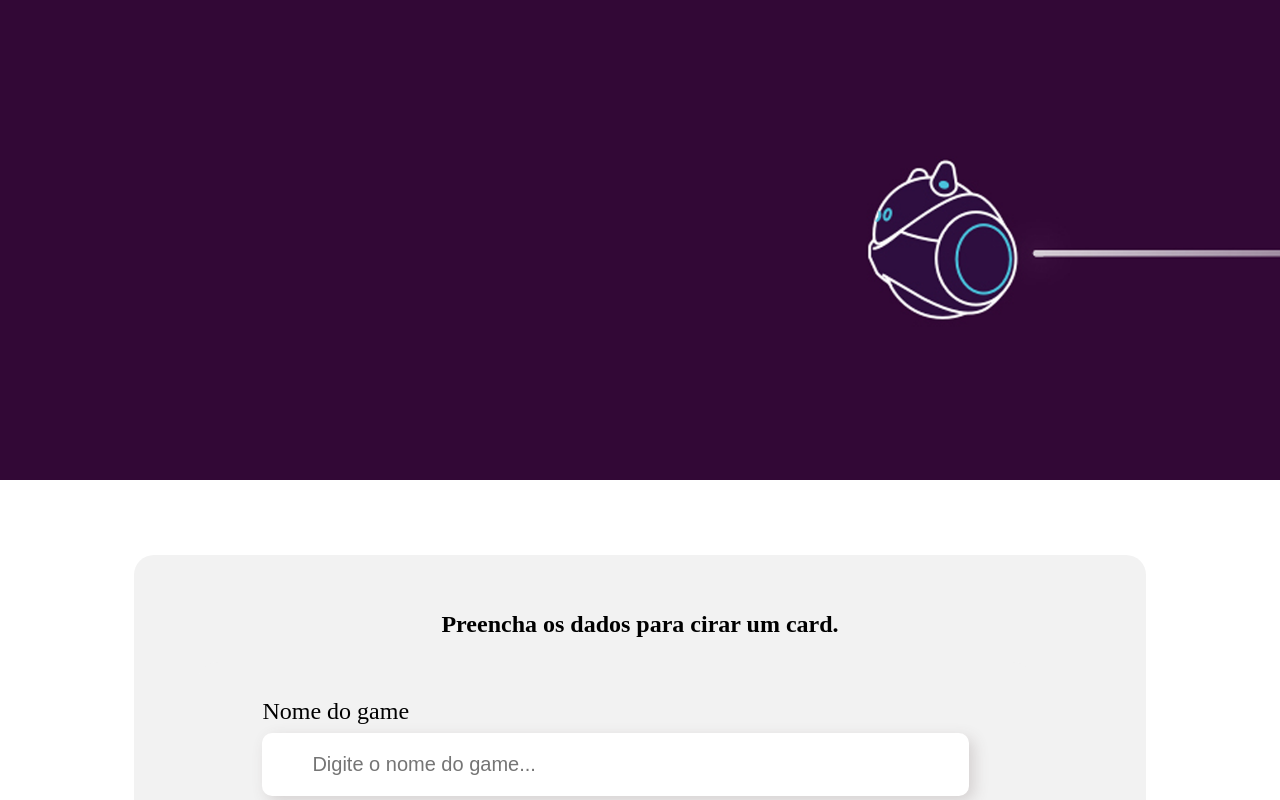
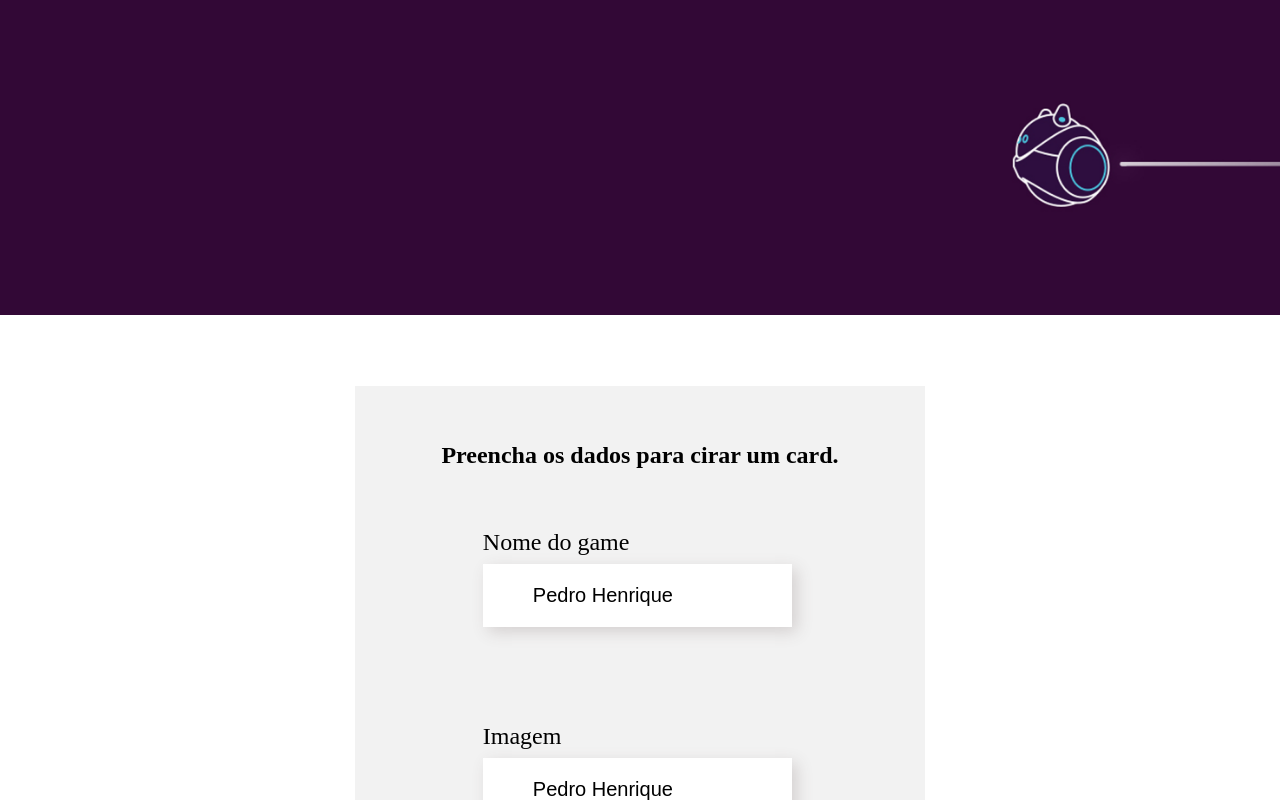
Before and after one commit to kali1553/React, a React (Vite) app: page / in a window 1280 px wide. Shown: the top 800 px of the page. Built offline with nearby package versions, Linux system fonts and the light colour scheme.

Commit message:
atualizando

```diff
--- a/src/components/Formulário/index.jsx
+++ b/src/components/Formulário/index.jsx
@@ -3,17 +3,20 @@ import Categoria from "../Lista"
 import CriarCard from "../criarCard"
 import '../../styles/Formulario.css'
 
-const Formulario = () => {
-
+const Formulario = (props) => {
     const categoria = [
         'Aventura',
         'Ação',
         'Rpg'
       ]
 
+const aoSalvar = (evento) => {
+    evento.preventDefault()
+    console.log("Form foi submetido")
+}
     return (
         <section className="formulario">
-            <form>
+            <form onSubmit={aoSalvar}>
                 <h2>Preencha os dados para cirar um card.</h2>
                 <Campo label="Nome do game" placeholder="Digite o nome do game" />
                 <Campo label="Imagem" placeholder="Digite o endereço da img" />
--- a/src/components/campoTexto/index.jsx
+++ b/src/components/campoTexto/index.jsx
@@ -1,12 +1,22 @@
 import '../../styles/CampoTexto.css'
 
 function Campo(props) {
-    return(
+
+  let valor = 'Pedro Henrique'
+
+  const aoDigitar = (evento) => {
+      valor = evento.target.value
+      console.loge(valor)
+  }
+
+  return(
     <>
     <div className='campo-texto'>
       <form>
-          <label>{props.label}</label>
-          <input placeholder={`${props.placeholder}...`}/>
+          <label>
+            {props.label}
+          </label>
+          <input value={valor} onChange={aoDigitar} placeholder={`${props.placeholder}...`}/>
       </form>
     </div>
     </>
--- a/src/styles/CampoTexto.css
+++ b/src/styles/CampoTexto.css
@@ -12,7 +12,6 @@
     background-color: #FFF;
     box-shadow: 5px 5px 15px rgb(212, 208, 208);
     width: 100%;
-    border-radius: 10px;
     border: none;
     font-size: 20px;
     padding: 20px 50px;
--- a/src/styles/Formulario.css
+++ b/src/styles/Formulario.css
@@ -1,15 +1,15 @@
 .formulario {
     display: flex;
     justify-content: center;
-    margin: 80px;
+    margin: 80px 25%;
+    width: 50%;
 }
 
 .formulario form {
     max-width: 90%;
     background-color: #f2f2f2;
-    border-radius: 20px;
     padding: 36px 64px;
-    width: 80%;
+    width: 70%;
 }
 
 .formulario h2 {
@@ -19,7 +19,6 @@
 .formulario button {
     font-size: 20px;
     padding: 20px 30px;
-    border-radius: 10px;
     border: none;
     background-color: rgb(112, 0, 218);
     color: #f2f2f2;
--- a/src/styles/Lista.css
+++ b/src/styles/Lista.css
@@ -14,10 +14,9 @@
     max-width: 100%;
     background-color: #FFF;
     box-shadow: 5px 5px 15px rgb(212, 208, 208);
-    border-radius: 10px;
     border: none;
     font-size: 20px;
     padding: 20px 50px;
     box-sizing: border-box;
-    width: 88%;
+    width: 87%;
 }
--- a/src/styles/banner.css
+++ b/src/styles/banner.css
@@ -1,8 +1,10 @@
 .container {
-    text-align: center;
+    text-align: right;
     margin: -9px;
+    background-color: rgb(50, 8, 54);
 }
 
 .container img {
-    max-width: 100%;
+    width: 65%;
+
 }
```
Also changed, not shown: src/components/criarCard/index.jsx (line endings or trailing spaces).
